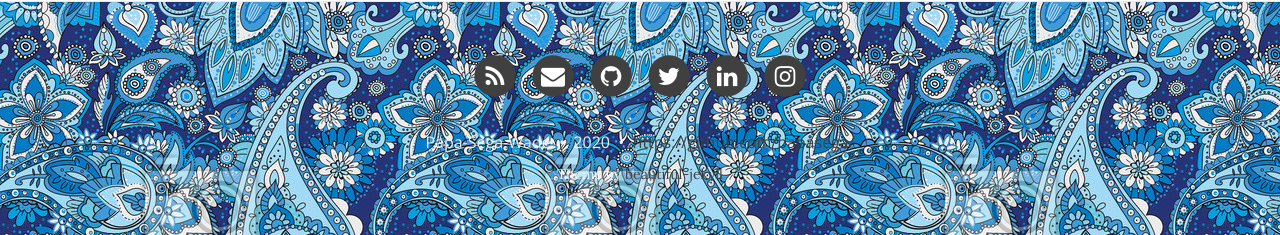
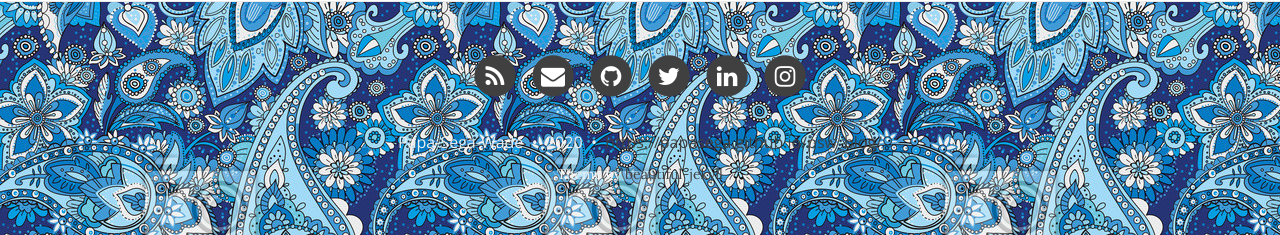
Before and after one commit to papasega/papasega.github.io, a Jekyll site: the page built from index.html, in a window 1280 px wide and 900 px high, scrolled down 1373 px. Shown: the part 665-900 px from the top of the window. Built offline with Jekyll 4.4.1, drawn with Linux system fonts in a browser that asks for light colours; nearby versions of some CDN libraries; the list of posts is cut into pages by our own code; part of the change alters nothing that is shown.

Commit message:
Update _config.yml

```diff
--- a/_config.yml
+++ b/_config.yml
@@ -11,7 +11,7 @@ description: Les Maths et IA en particulier en Reconnaissance Automatique de la
 # *** If you're not sure what this mean, then leave this section as it is. Only modify the url and baseurl if you know what you're doing!***
 
 # url is the the website domain URL without a trailing slash
-url: "https://github.com/papasega/psw_blog/"
+#url: "https://github.com/papasega/psw_blog/"
 
 # baseurl should be an empty string
 #baseurl: ""
@@ -70,7 +70,7 @@ social-network-links:
   email: "pasega.wade@gmail.com"
   # facebook: deanattali
   github: "papasega"
-  twitter: papasegaw
+  twitter: "https://twitter.com/papasegaw"
 #  reddit: yourname
   linkedin: "https://www.linkedin.com/in/papa-séga-wade-a5727513a"
 #  xing: yourname
@@ -92,7 +92,7 @@ share-links-active:
 
 # How to display the link to the website in the footer
 # Remove this if you don't want a link in the footer
-url-pretty: "https://github.com/papasega/"  # eg. "deanattali.com/beautiful-jekyll"
+url-pretty: "https://papasega.github.io/psw_blog/"  # eg. "deanattali.com/beautiful-jekyll"
 
 # --- Web Statistics Section --- #
 
```
